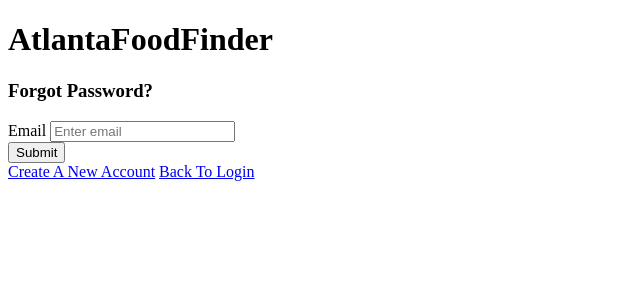
After one commit to samWebster12/atlanta-food-finder, a Django app: page /password-reset/ in a window 1280 px wide. The commit adds this page. Shown: the top 300 px of the page, without its empty margins (0-640 px from the left). Run offline with Django 5.2, Linux system fonts and the light colour scheme.

Commit message:
Half working reset pw page

```diff
--- a/web_app/templates/auth/login.html
+++ b/web_app/templates/auth/login.html
@@ -15,6 +15,7 @@
     <button type="submit" class="choice-button" id="login-button">Log In</button>
 </form>
 <p>Don't have an account? <a href="{% url 'signup' %}" class="button">Sign up here</a></p>
+<a href="{% url 'password_reset' %}"><i>Forgot Password?</i></a>
 {% endblock %}
 
 {% block extra_css %}
--- /dev/null
+++ b/web_app/templates/users/password_reset.html
@@ -0,0 +1,58 @@
+{% extends "base.html" %}
+{% block content %}
+    <div class="form-content my-3 p-3">
+        <div class="container">
+            <div class="row justify-content-center">
+                <div class="col-lg-5">
+                    <div class="card shadow-lg border-0 rounded-lg mt-0 mb-3">
+                        <div class="card-header justify-content-center">
+                            <div id="error_div"></div>
+                          <h3 class="font-weight-light my-4 text-center">Forgot Password?</h3>
+                        </div>
+                        {% if form.errors %}
+                            <div class="alert alert-danger alert-dismissible" role="alert">
+                                <div id="form_errors">
+                                    {% for key, value in form.errors.items %}
+                                        <strong>{{ value }}</strong>
+                                    {% endfor %}
+                                </div>
+                                <button type="button" class="close" data-dismiss="alert" aria-label="Close">
+                                    <span aria-hidden="true">&times;</span>
+                                </button>
+                            </div>
+                        {% endif %}
+                        <div class="card-body">
+                            <form method="POST">
+                                {% csrf_token %}
+                                <div class="form-row">
+                                    <div class="col-md-10 offset-md-1">
+                                    <div class="form-group">
+                                      <label class="small mb-1" for="id_email">Email</label>
+                                        <input type="email" name="email"  class="form-control"
+                                               autocomplete="email" maxlength="254" required id="id_email"
+                                               placeholder="Enter email">
+                                    </div>
+                                </div>
+                            </div>
+                                <div class="form-row">
+                                  <div class="col-md-10 offset-md-1">
+                                    <div class="form-group mt-0 mb-1">
+                                        <button type="submit" class="col-md-12 btn btn-dark">Submit
+                                        </button>
+                                    </div>
+                                 </div>
+                               </div>
+                            </form>
+                        </div>
+                        <div class="card-footer text-center">
+                            <div class="small">
+                                <a href="{% url 'signup' %}">Create A New Account</a>
+                                <a href="{% url 'login' %}">Back To Login</a><br>
+                            </div>
+                        </div>
+                    </div>
+                </div>
+            </div>
+        </div>
+    </div>
+{% endblock content %}
--- /dev/null
+++ b/web_app/templates/users/password_reset_subject.txt
@@ -0,0 +1 @@
+Django - Registration/Login App Password Reset
--- a/web_app/urls.py
+++ b/web_app/urls.py
@@ -1,6 +1,7 @@
 from django.urls import path, include
 from . import views
-from .views import SignUpView
+from .views import SignUpView, ResetPasswordView
+from django.contrib.auth import views as auth_views
 
 urlpatterns = [
     path('', views.index, name='index'),
@@ -16,5 +17,6 @@ urlpatterns = [
     path('api/proxy-photo/', views.proxy_place_photo, name='proxy_place_photo'),
     path('api/get_profile', views.get_profile, name='get_profile'),
     path('map/', views.map_view, name='map'),
-    path('profile/', views.profile, name='profile')
+    path('profile/', views.profile, name='profile'),
+    path('password-reset/', ResetPasswordView.as_view(), name='password_reset'),
 ]
--- a/web_app/views.py
+++ b/web_app/views.py
@@ -1,6 +1,8 @@
 from django.contrib import messages
 from django.contrib.auth.decorators import login_required
 from django.contrib.auth.forms import UserCreationForm, AuthenticationForm
+from django.contrib.auth.views import PasswordResetView
+from django.contrib.messages.views import SuccessMessageMixin
 from django.shortcuts import render, redirect
 from django.http import JsonResponse
 from django.http import HttpResponse
@@ -195,8 +197,6 @@ async def get_place_details(request):
                 data = await response.json()
                 if data['status'] == 'OK':
                     result = JsonResponse(data['result'])
-                    # if request.user.is_authenticated:
-                    #     result['is_favorite'] = await sync_to_async(Favorite.objects.filter(user=request.user, place_id=place_id).exists)()
                     return result
                 else:
                     return JsonResponse({'error': 'Unable to fetch place details'}, status=400)
@@ -250,3 +250,13 @@ class SignUpView(generic.CreateView):
 @login_required
 def profile(request):
     return render(request, 'profile.html')
+
+class ResetPasswordView(SuccessMessageMixin, PasswordResetView):
+    template_name = 'users/password_reset.html'
+    email_template_name = 'users/password_reset_email.html'
+    subject_template_name = 'users/password_reset_subject.txt'
+    success_message = "We've emailed you instructions for setting up your password, " \
+                      "if an account exists with the email you entered. You should receive the email shortly." \
+                      " If you don't receive an email, " \
+                      "ensure you've entered the address you registered with, and check your spam folder."
+    success_url = reverse_lazy('index')
```
Also changed, not shown: atl_food_finder/settings.py (+6 -1 lines), web_app/templates/auth/acc-create.html (deleted, +0 -82 lines), web_app/templates/login.html (deleted, +0 -39 lines), web_app/templates/users/password_reset_email.html (added, +12 -0 lines), web_app/static/web_app/css/landing.css (indentation only).
